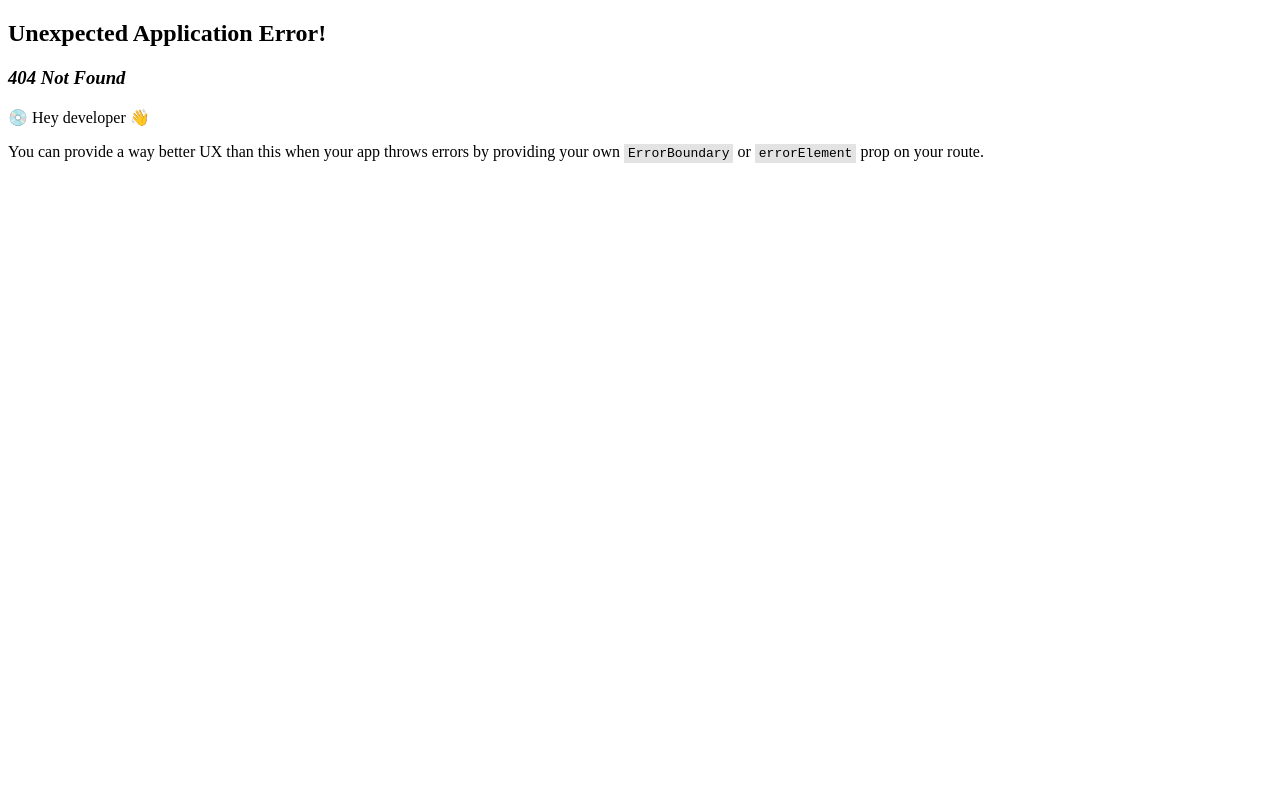
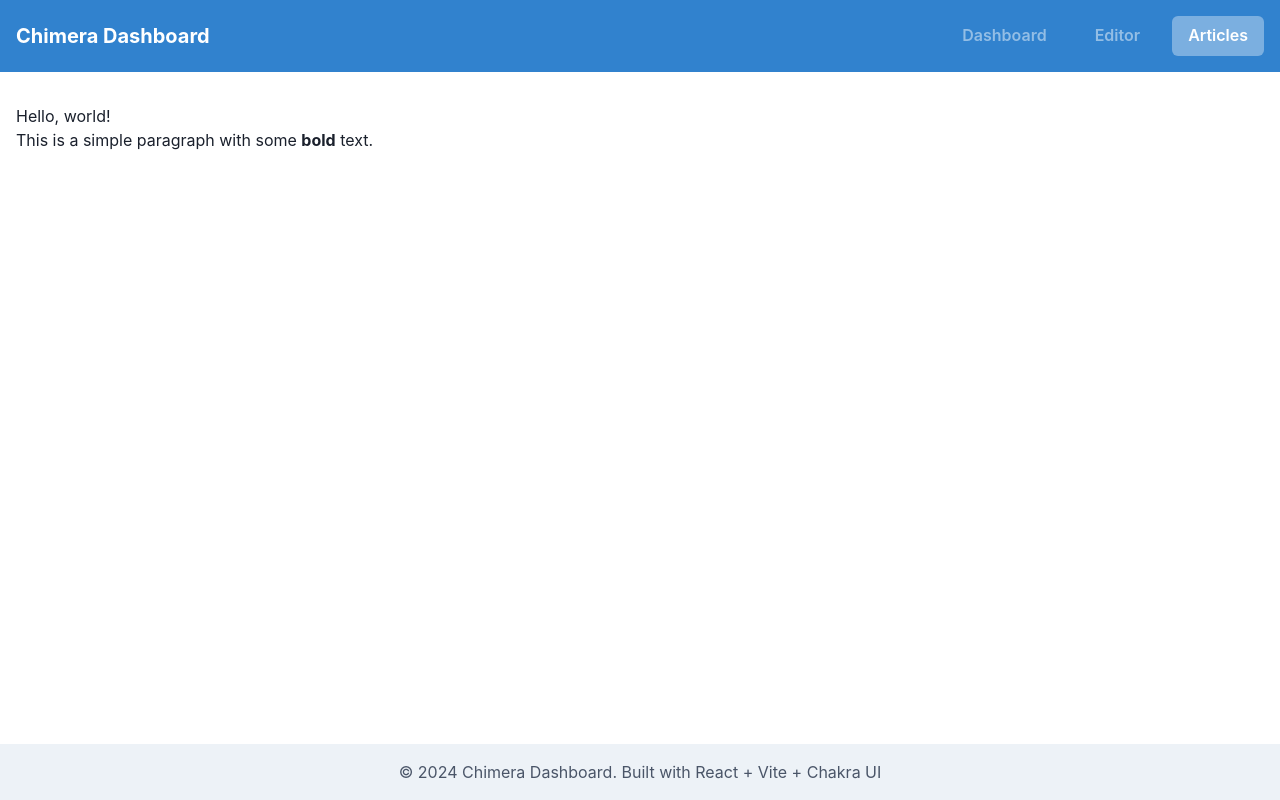
Before and after one commit to vincent123421/Self-blog, a React (Vite) app in the folder apps/dashboard/: page /articles in a window 1280 px wide. Before the commit this address had no page. Built offline with nearby package versions, Linux system fonts and the light colour scheme.

Commit message:
导入react-markdown，创建/articles路径

```diff
--- /dev/null
+++ b/apps/dashboard/src/components/Articles.jsx
@@ -0,0 +1,16 @@
+import React from 'react';
+import Markdown from 'react-markdown';
+
+function Articles() {
+  const md = `## Hello, world!
+
+  This is a simple paragraph with some **bold** text.`;
+
+  return (
+    <div>
+      <Markdown>{md}</Markdown>
+    </div>
+  );
+}
+
+export default Articles;
--- a/apps/dashboard/src/components/Header.jsx
+++ b/apps/dashboard/src/components/Header.jsx
@@ -28,6 +28,14 @@ const Header = () => {
             >
               Editor
             </Button>
+            <Button
+              as={Link}
+              to="/articles"
+              variant={location.pathname === '/articles' ? 'solid' : 'ghost'}
+              colorScheme="whiteAlpha"
+            >
+              Articles
+            </Button>
           </Flex>
         </Flex>
       </Container>
--- a/apps/dashboard/src/main.jsx
+++ b/apps/dashboard/src/main.jsx
@@ -11,12 +11,14 @@ import { ColorModeScript } from '@chakra-ui/react'; // 👈 必须引入
 import App from './App.jsx';
 import Dashboard from './pages/Dashboard.jsx';
 import Editor from './pages/Editor.jsx';
+import Articles from './components/Articles.jsx';
 
 const router = createBrowserRouter(
   createRoutesFromElements(
     <Route element={<App />}>
       <Route path="/" element={<Dashboard />} />
       <Route path="/editor" element={<Editor />} />
+      <Route path="/articles" element={<Articles />} />
     </Route>
   )
 );
--- a/apps/dashboard/src/modules/test-module/index.jsx
+++ b/apps/dashboard/src/modules/test-module/index.jsx
@@ -1,12 +1,22 @@
 import React from 'react';
-import { Box, Text as ChakraText, VStack, Badge, Progress } from '@chakra-ui/react';
+import {
+  Box,
+  Text as ChakraText,
+  VStack,
+  Badge,
+  Progress,
+} from '@chakra-ui/react';
 import { InlineTextEditor } from '../../components/common';
+import Markdown from 'react-markdown';
 
 function TestModuleComponent({ config, onConfigChange, showSettings = true }) {
   const isEditable = showSettings;
   const handleConfigChange = (field, value) => {
     onConfigChange?.({ ...config, [field]: value });
   };
+  const md = `## Hello, world!
+
+  This is a simple paragraph with some **bold** text.`;
   return (
     <VStack spacing={3} align="stretch" height="100%">
       <Box>
@@ -50,6 +60,10 @@ function TestModuleComponent({ config, onConfigChange, showSettings = true }) {
       </Box>
 
       <Box>
+        <Markdown>{md}</Markdown>
+      </Box>
+
+      <Box>
         <ChakraText fontSize="sm" fontWeight="medium" mb={2}>
           进度示例:
         </ChakraText>
@@ -64,9 +78,15 @@ function TestModuleComponent({ config, onConfigChange, showSettings = true }) {
           标签示例:
         </ChakraText>
         <Box>
-          <Badge colorScheme="green" mr={2} mb={1}>React</Badge>
-          <Badge colorScheme="blue" mr={2} mb={1}>Grid</Badge>
-          <Badge colorScheme="purple" mb={1}>Layout</Badge>
+          <Badge colorScheme="green" mr={2} mb={1}>
+            React
+          </Badge>
+          <Badge colorScheme="blue" mr={2} mb={1}>
+            Grid
+          </Badge>
+          <Badge colorScheme="purple" mb={1}>
+            Layout
+          </Badge>
         </Box>
       </Box>
     </VStack>
@@ -83,7 +103,7 @@ export const module = {
     title: '测试模块',
     description: '这是一个可拖拽和缩放的测试模块',
     message: 'Hello from Test Module!',
-    progress: 65
+    progress: 65,
   },
   configSchema: {
     type: 'object',
@@ -91,8 +111,8 @@ export const module = {
       title: { type: 'string' },
       description: { type: 'string' },
       message: { type: 'string' },
-      progress: { type: 'number' }
-    }
+      progress: { type: 'number' },
+    },
   },
 };
 
--- a/package.json
+++ b/package.json
@@ -25,6 +25,7 @@
   "license": "MIT",
   "dependencies": {
     "html2canvas": "^1.4.1",
-    "react-icons": "^5.5.0"
+    "react-icons": "^5.5.0",
+    "react-markdown": "^10.1.0"
   }
 }
```
Also changed, not shown: 1 other file (tests, documents, lock files or other folders).
